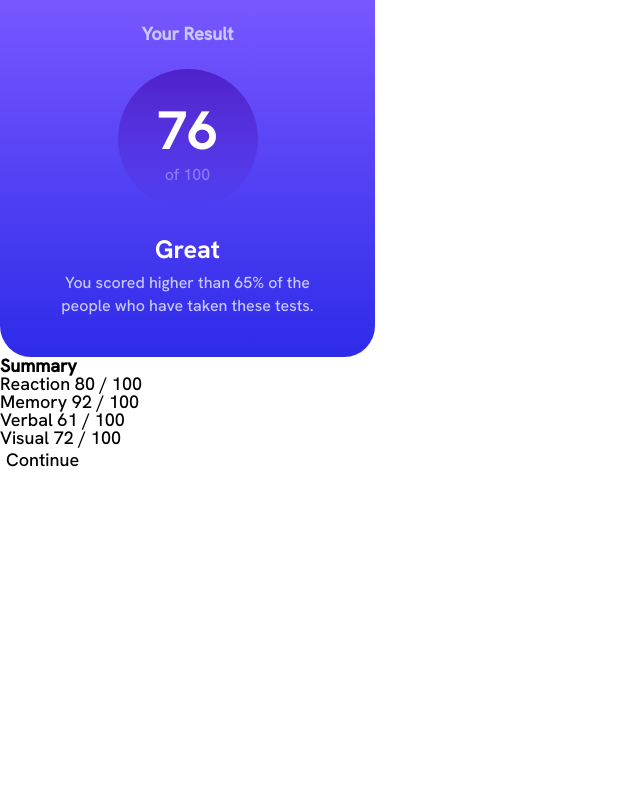
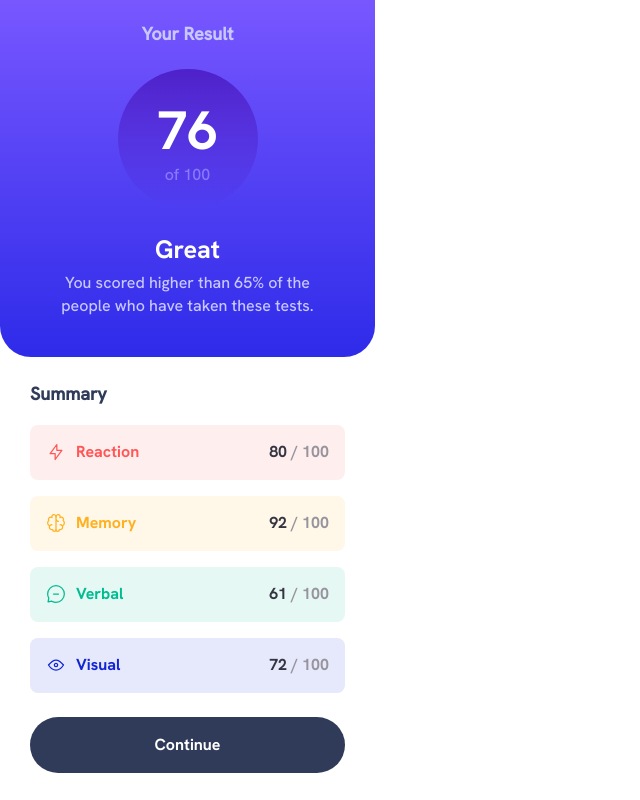
Before and after one commit to wiseman88/Summary-component, a React (Vite) app: page / in a window 1280 px wide. Shown: the whole page, without its empty margins (0-640 px from the left). Built offline with nearby package versions, Linux system fonts and the light colour scheme.

Commit message:
style: summary component style

```diff
--- a/src/App.jsx
+++ b/src/App.jsx
@@ -1,5 +1,5 @@
 // Styles
-import styles from "./assets/styles/headings.module.css";
+import app from "./assets/styles/app.module.css";
 
 // Fonts
 import "./assets/fonts/HankenGrotesk-Medium.ttf";
@@ -10,7 +10,7 @@ import Summary from "./components/Summary";
 
 function App() {
   return (
-    <div>
+    <div className={app.container}>
       <Result />
       <Summary />
     </div>
--- /dev/null
+++ b/src/assets/styles/app.module.css
@@ -0,0 +1,5 @@
+.container {
+  width: 100%;
+  max-width: 375px;
+  background-color: white;
+}
--- a/src/assets/styles/result.module.css
+++ b/src/assets/styles/result.module.css
@@ -1,6 +1,5 @@
 .result {
   width: 100%;
-  max-width: 375px;
   text-align: center;
   padding-top: 25px;
   padding-bottom: 40px;
--- /dev/null
+++ b/src/assets/styles/summary.module.css
@@ -0,0 +1,86 @@
+.summary {
+  width: 100%;
+  max-width: 315px;
+  margin: 0 auto;
+  margin-top: 28px;
+}
+
+.summary h2 {
+  color: hsl(224, 30%, 27%);
+  margin-bottom: 22px;
+}
+
+.summary .block {
+  font-family: "Bold", serif;
+  border-radius: 8px;
+  display: flex;
+  align-items: center;
+  justify-content: space-between;
+  height: 55px;
+  padding: 0 16px;
+}
+
+.block * {
+  font-size: 16px;
+}
+
+.summary .block .title {
+  display: flex;
+  justify-content: center;
+  line-height: 2;
+}
+
+.summary .block .title img {
+  margin-right: 10px;
+}
+
+.summary .block:not(:last-of-type) {
+  margin-bottom: 16px;
+}
+
+.summary .block:last-of-type {
+  margin-bottom: 24px;
+}
+
+.summary .points {
+  color: #97949d;
+}
+
+.summary .total {
+  color: #353541;
+}
+
+.summary .icon {
+  width: 40px;
+}
+
+.error-block {
+  color: hsl(0, 100%, 67%);
+  background-color: hsla(0, 100%, 67%, 0.1);
+}
+
+.warning-block {
+  color: hsl(39, 100%, 56%);
+  background-color: hsla(39, 100%, 56%, 0.1);
+}
+
+.success-block {
+  color: hsl(166, 100%, 37%);
+  background-color: hsla(166, 100%, 37%, 0.1);
+}
+
+.primary-block {
+  color: hsl(234, 85%, 45%);
+  background-color: hsla(234, 85%, 45%, 0.1);
+}
+
+.btn {
+  width: 100%;
+  height: 56px;
+  text-align: center;
+  color: white;
+  background-color: hsl(224, 30%, 27%);
+  font-family: "Bold", serif;
+  font-size: 16px;
+  border-radius: 28px;
+}
--- a/src/components/Summary.jsx
+++ b/src/components/Summary.jsx
@@ -1,17 +1,51 @@
+import summary from "../assets/styles/summary.module.css";
+
 const Summary = () => {
   return (
-    <div>
+    <div className={summary.summary}>
       <h2> Summary</h2>
 
-      <div>Reaction 80 / 100</div>
+      <div className={`${summary.block} ${summary["error-block"]}`}>
+        <div className={summary.title}>
+          <img src="/src/assets/images/icon-reaction.svg" alt="reaction" />
+          <span>Reaction</span>
+        </div>
+        <span className={summary.points}>
+          <span className={summary.total}>80</span> / 100
+        </span>
+      </div>
 
-      <div>Memory 92 / 100</div>
+      <div className={`${summary.block} ${summary["warning-block"]}`}>
+        <div className={summary.title}>
+          <img src="/src/assets/images/icon-memory.svg" alt="memory" />
+          <span>Memory</span>
+        </div>
+        <span className={summary.points}>
+          <span className={summary.total}>92</span> / 100
+        </span>
+      </div>
 
-      <div>Verbal 61 / 100</div>
+      <div className={`${summary.block} ${summary["success-block"]}`}>
+        <div className={summary.title}>
+          <img src="/src/assets/images/icon-verbal.svg" alt="verbal" />
+          <span>Verbal</span>
+        </div>
+        <span className={summary.points}>
+          <span className={summary.total}>61</span> / 100
+        </span>
+      </div>
 
-      <div>Visual 72 / 100</div>
+      <div className={`${summary.block} ${summary["primary-block"]}`}>
+        <div className={summary.title}>
+          <img src="/src/assets/images/icon-visual.svg" alt="visual" />
+          <span>Visual</span>
+        </div>
+        <span className={summary.points}>
+          <span className={summary.total}>72</span> / 100
+        </span>
+      </div>
 
-      <button>Continue</button>
+      <button className={summary.btn}>Continue</button>
     </div>
   );
 };
--- a/src/index.css
+++ b/src/index.css
@@ -144,7 +144,10 @@ button {
   border: none;
 }
 
+body {
+  font-family: "Medium", serif;
+}
+
 * {
-  font-family: "Medium", serif;
   font-size: 18px;
 }
```
